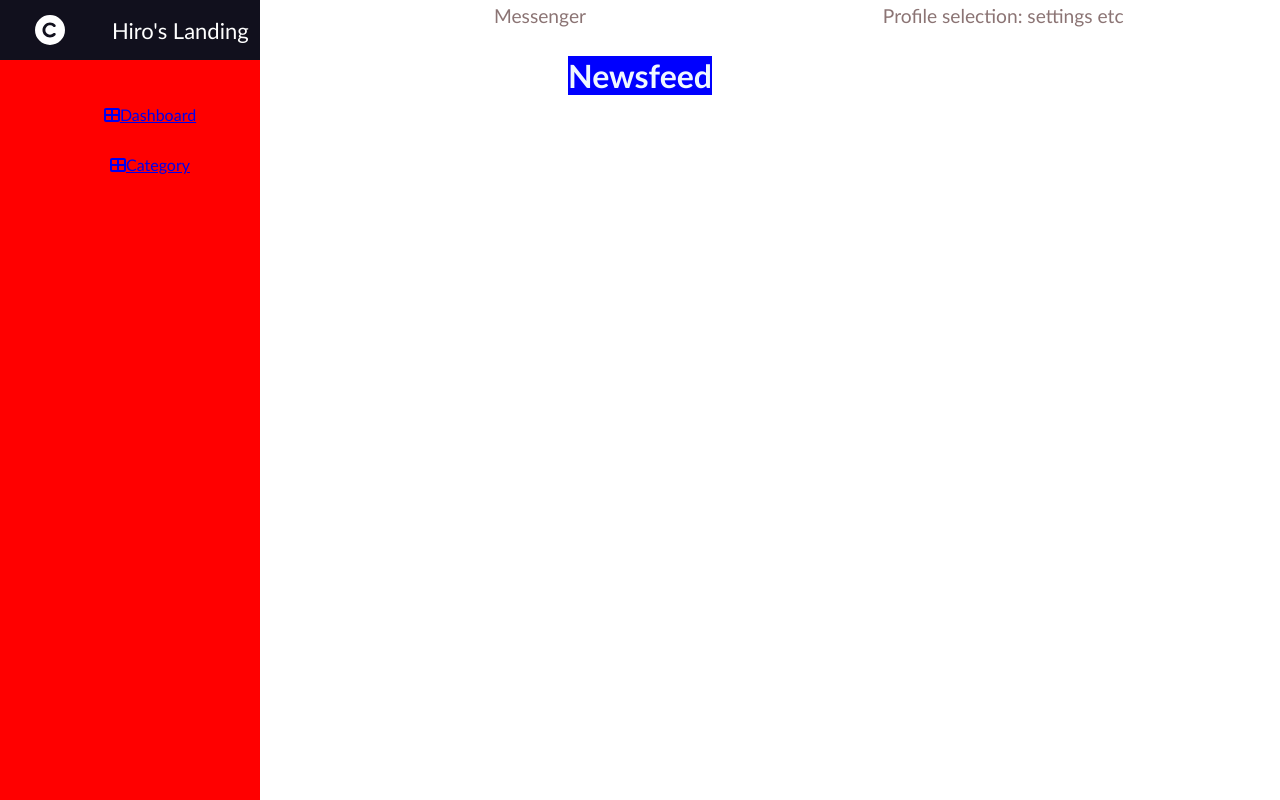
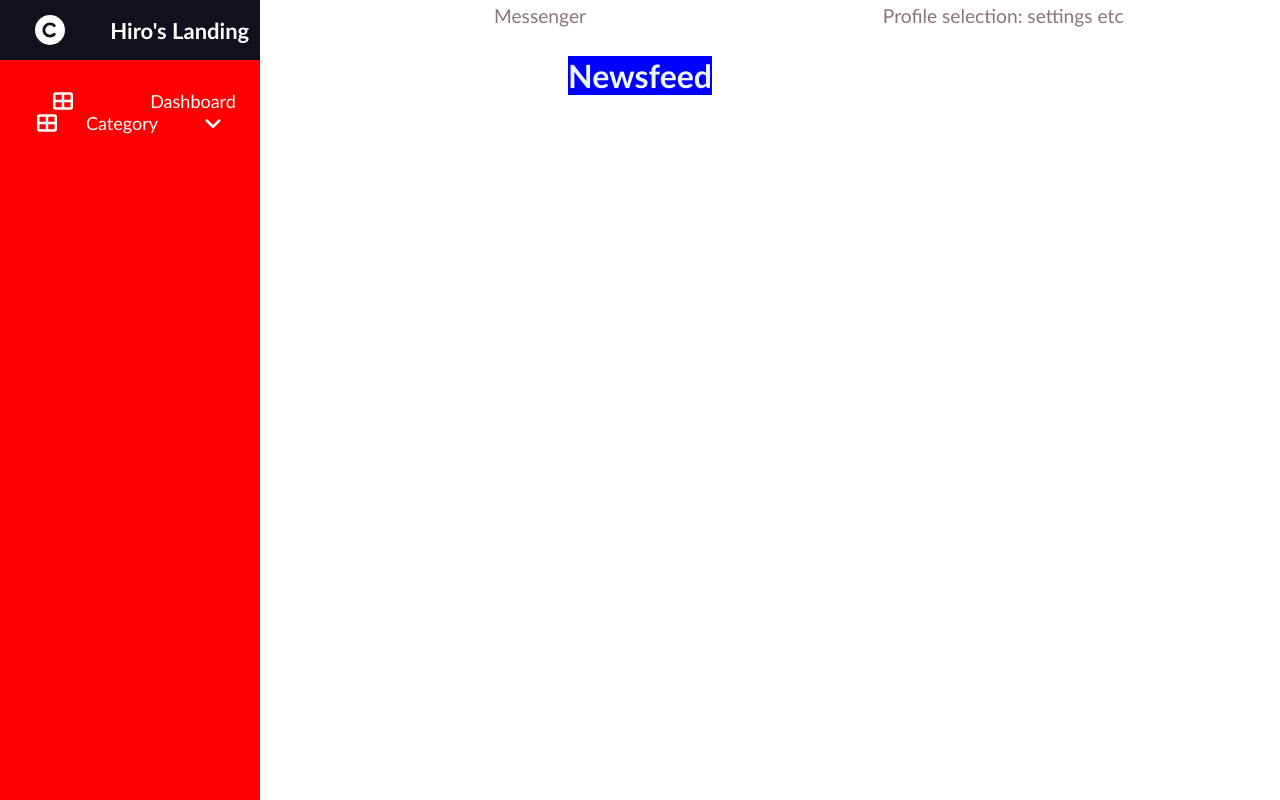
Before and after one commit to HirotheChamp/FirstRate, a React (Create React App) app in the folder client/: page /dashboard in a window 1280 px wide. Built offline with nearby package versions, Linux system fonts and the light colour scheme.

Commit message:
continued to build sidebar

```diff
--- a/client/src/App.css
+++ b/client/src/App.css
@@ -1,5 +1,6 @@
 * {
   margin: 0 auto;
+  padding: 0;
   box-sizing: border-box;
   font-family:'Trebuchet MS', 'Lucida Sans Unicode', 'Lucida Grande', 'Lucida Sans', Arial, sans-serif
 }
--- a/client/src/components/Sidebar/Sidebar.css
+++ b/client/src/components/Sidebar/Sidebar.css
@@ -15,7 +15,7 @@
     align-items: center;
 }
 
-.nav-icon {
+.sidebar .logo-details .copyright-icon {
 font-size: 30px;
 color: #fff;
 /* background: red; */
@@ -29,6 +29,7 @@ line-height: 50px;
 .sidebar .logo-details .logo_name{
     font-size: 22px;
     color: #fff;
+    font-weight: 600;
 }
 
 .sidebar .nav-links {
@@ -42,10 +43,30 @@ line-height: 50px;
     list-style: none;
 }
 
-.sidebar .nav-links li {
-    height: 50px;
+.sidebar .nav-links li .icon-links {
+display:flex;
+align-items: center;
+justify-content: space-between;
+
+}
+
+.sidebar .nav-links li .nav-icons{
+    height: 20px;
 min-width: 78px;
 text-align: center;
 line-height: 50px;
 color: #fff;
+font-size: 20px;
 }
+
+.sidebar .nav-links li a {
+    display: flex;
+    text-decoration: none;
+    align-items: center;
+}
+
+.sidebar .nav-links li a .link_name{
+    font-size: 18px;
+    font-weight: 400;
+    color: #fff;
+}
--- a/client/src/components/Sidebar/Sidebar.jsx
+++ b/client/src/components/Sidebar/Sidebar.jsx
@@ -1,7 +1,7 @@
 import React from 'react'
 import './Sidebar.css'
 import { FontAwesomeIcon } from '@fortawesome/react-fontawesome'
-import { faCopyright, faThLarge } from '@fortawesome/free-solid-svg-icons'
+import { faAngleDown, faCopyright, faThLarge } from '@fortawesome/free-solid-svg-icons'
 
 
 const Sidebar = () => {
@@ -9,7 +9,7 @@ const Sidebar = () => {
  <div className="sidebar">
   <div className="logo-details">
 
-  <FontAwesomeIcon icon={faCopyright} className="nav-icon"/>
+  <FontAwesomeIcon icon={faCopyright} className="copyright-icon"/>
     <span className="logo_name">Hiro's Landing</span>
   </div>
   <ul className="nav-links">
@@ -28,6 +28,7 @@ const Sidebar = () => {
 
     <span className="link_name">Category</span>
       </a>
+      <FontAwesomeIcon icon={faAngleDown} className="nav-icons"/>
     </div>
     </li>
   </ul>
```
